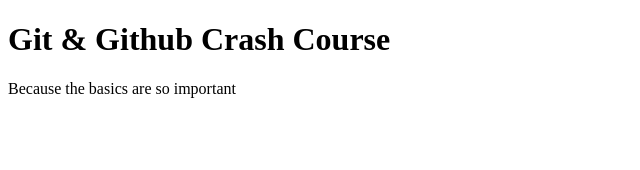
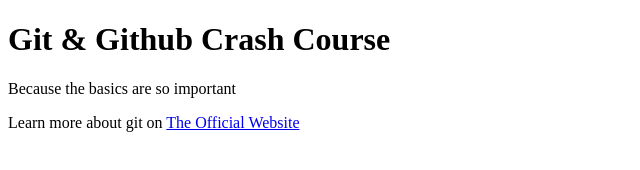
Before and after one commit to samalo/git-hub-crush-course, a plain HTML site: page index.html in a window 1280 px wide. Shown: the whole page, without its empty margins (0-640 px from the left). Drawn offline with Linux system fonts and the light colour scheme.

Commit message:
2nd commit

```diff
--- a/index.html
+++ b/index.html
@@ -8,5 +8,8 @@
   <body>
     <h1>Git & Github Crash Course</h1>
     <p>Because the basics are so important</p>
+    <p>
+      Learn more about git on <a href="www.github.com">The Official Website</a>
+    </p>
   </body>
 </html>
```
